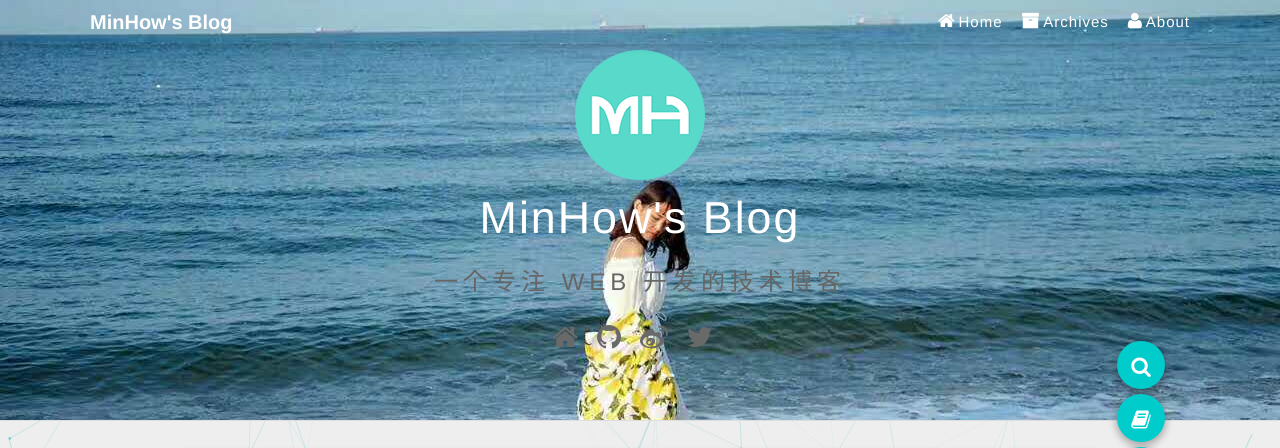
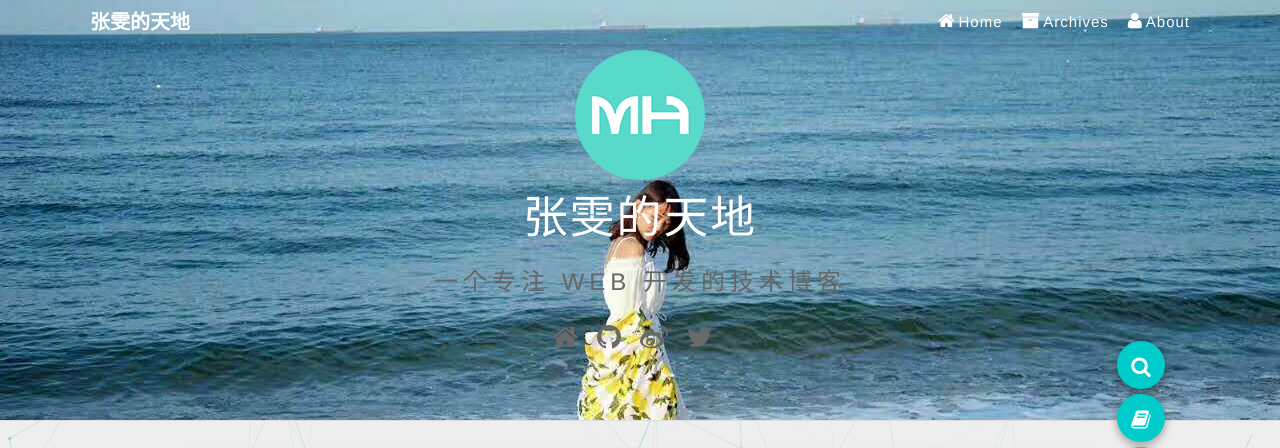
Before and after one commit to zhangwen0609/zhangwen0609.github.io, a plain HTML site: page index.html in a window 1280 px wide. Shown: the top 448 px of the page. Drawn offline with nearby package versions, Linux system fonts and the light colour scheme; some packages are replaced by stand-ins of ours; a script that the page names is missing.

Commit message:
Site updated: 2019-03-28 22:40:20

```diff
--- a/index.html
+++ b/index.html
@@ -6,7 +6,7 @@
   <title>张雯</title>
   <meta name="viewport" content="width=device-width, initial-scale=1, maximum-scale=1">
 
-    <meta name="keywords" content="MinHow,MinHow's Blog">
+    <meta name="keywords" content="MinHow,Zhangwen's Blog">
 
   <meta property="og:type" content="website">
 <meta property="og:title" content="张雯">
@@ -37,7 +37,7 @@
         <div id="header-menu" class="header-menu-pos animated">
             <div class="header-menu-container">
                 <a href="/" class="left">
-                    <span class="site-title">MinHow&#39;s Blog</span>
+                    <span class="site-title">张雯的天地</span>
                 </a>
                 <nav id="header-menu-nav" class="right">
 
@@ -72,7 +72,7 @@
                 <div id="header-title">
 
                     <h2>
-                        MinHow&#39;s Blog
+                        张雯的天地
                     </h2>
 
                 </div>
```
Also changed, not shown: 2019/03/27/hello-world/index.html (+3 -3 lines), 2019/03/27/hello/index.html (+3 -3 lines), 2019/03/27/hello11/index.html (+3 -3 lines), 2019/03/27/hello11111/index.html (+3 -3 lines), 2019/03/27/hello11111111111/index.html (+3 -3 lines), archives/2019/03/index.html (+3 -3 lines), archives/2019/index.html (+3 -3 lines), archives/index.html (+3 -3 lines).
